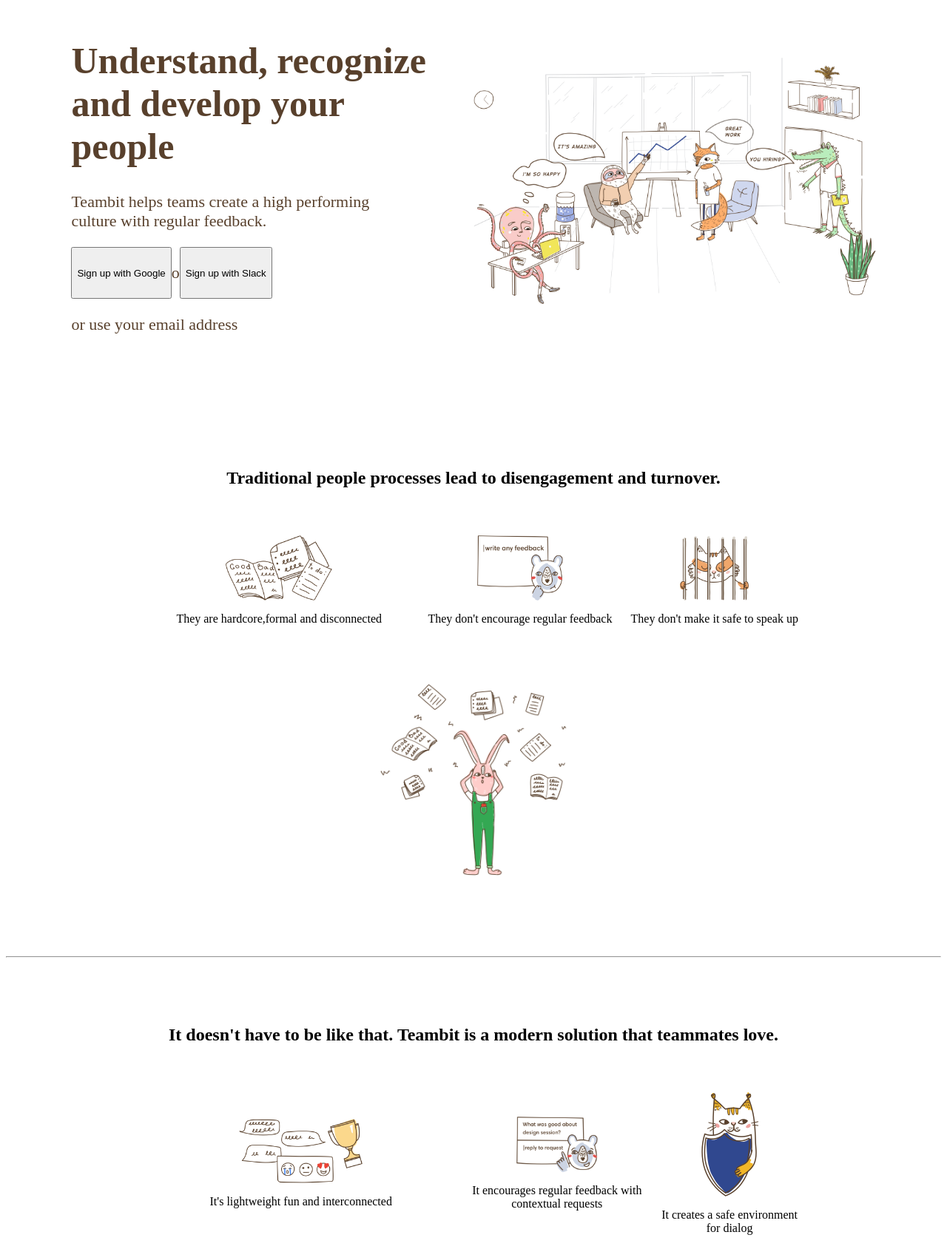
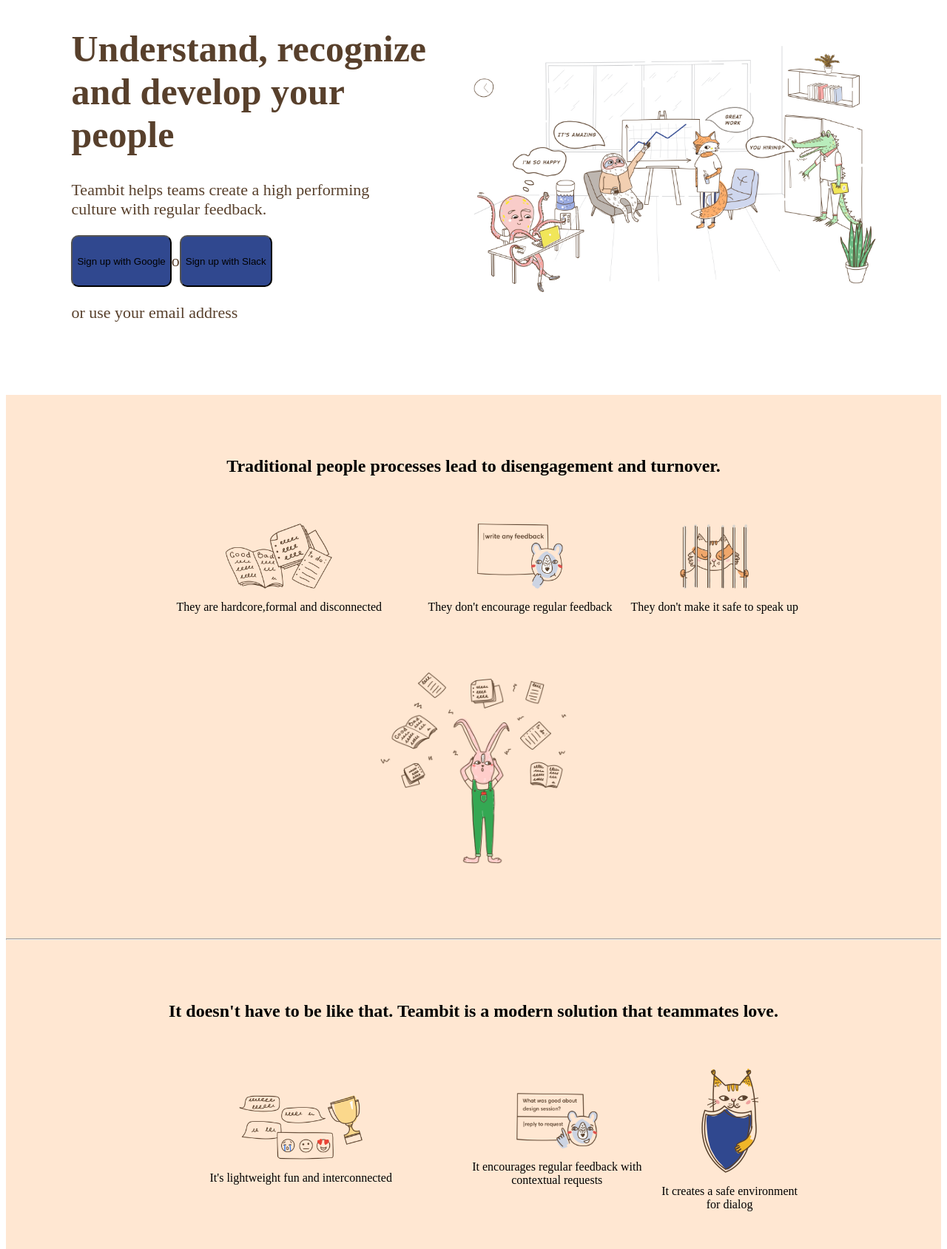
Before and after one commit to MATVEN/sass-teambit, a website: page public/index.html in a window 1280 px wide. Shown: the part 133-1822 px from the top of the page at 74% size. Drawn offline with Linux system fonts and the light colour scheme.

Commit message:
add color elements

```diff
--- a/public/index.html
+++ b/public/index.html
@@ -42,7 +42,7 @@
     </header>
 
     <main>
-      <section>
+      <section class="row-clr">
         <div class="top-box">
           <div class="box-slog">
             <h2>Traditional people processes lead to disengagement and turnover.</h2>
@@ -72,7 +72,7 @@
 
       <hr>
 
-      <section>
+      <section class="row-clr">
         <div class="top-box">
             <h2>It doesn't have to be like that. Teambit is a modern solution that teammates love.</h2>
           <div class="box-illustration">
@@ -147,7 +147,7 @@
         </div>
       </section>
 
-      <section>
+      <section class="row-clr">
         <div class="tit-sec">
           <h5>See Teambit for yourself.<br>Get started in seconds </h5>
         </div>
--- a/src/scss/_main.scss
+++ b/src/scss/_main.scss
@@ -1,3 +1,8 @@
+// general main rules
+.row-clr{
+  background-color: $main_color;
+}
+
 // section top
 .top-box {
   padding: 5% 15%;
@@ -31,11 +36,11 @@
   justify-content: center;
   align-items: center;
 
-  img{
-    width: 20%;
-    display: flex;
-    justify-content: center;
-  }
+    img{
+      width: 20%;
+      display: flex;
+      justify-content: center;
+    }
 }
 
 // section central
--- a/src/scss/style.scss
+++ b/src/scss/style.scss
@@ -12,8 +12,16 @@
 
 .btn{
   display: flex;
+   button{
+     background-color: $btn_color;
+     border-radius: 10px;
+   }
 }
 
 a{
   text-decoration: none;
 }
+
+hr{
+  margin: 0;
+}
--- a/src/scss/variables.scss
+++ b/src/scss/variables.scss
@@ -1,3 +1,5 @@
 $brand_primary:#58402C;
 $row_size:50%;
 $content-size:100%;
+$main_color:#FFE7D2;
+$btn_color:#30488F;
```
Also changed, not shown: src/html/index.html (+3 -3 lines), public/css/style.css.
